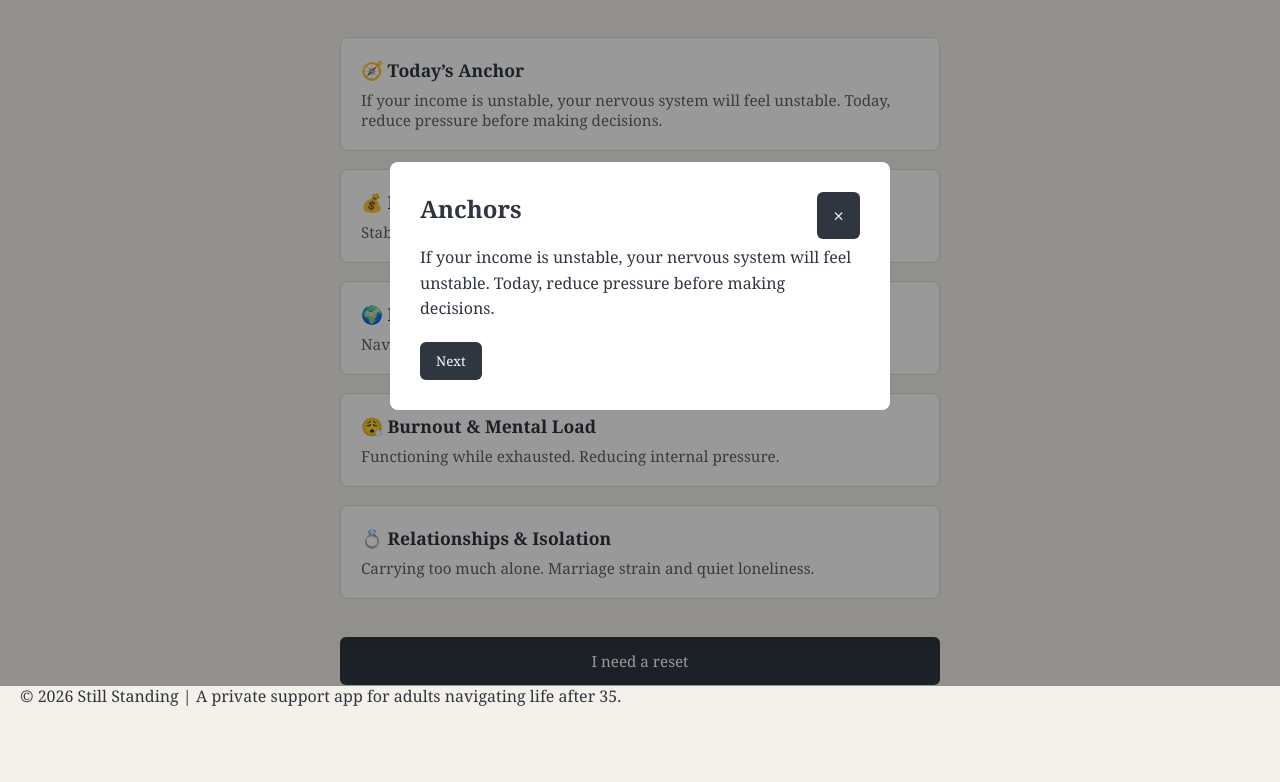
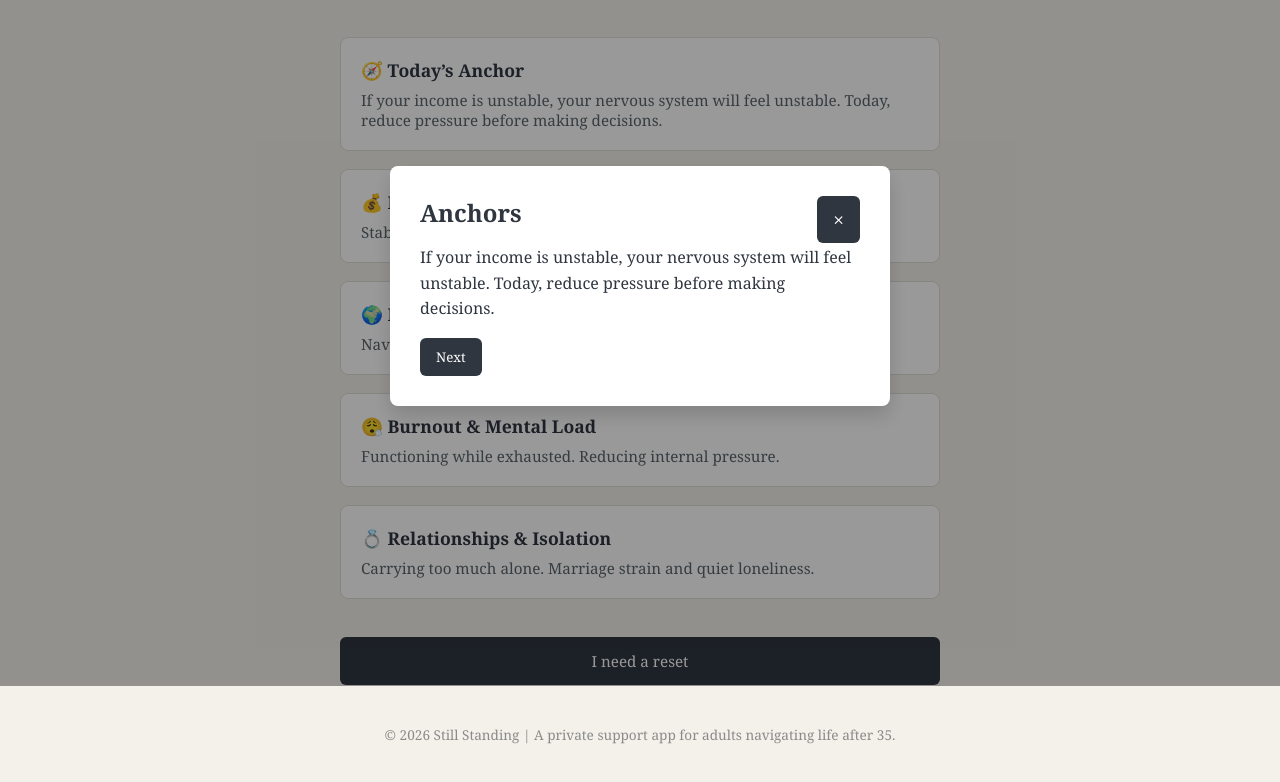
Before and after one commit to gloriascookhouse/Still-Standing-App, a plain HTML site: page index.html in a window 1280 px wide. Both pictures are taken after a click on the element 640 px from the left and 208 px from the top of the page. Shown: the part 114-896 px from the top of the page. Before the commit the page ends 861 px from the top, so only its background shows below. Drawn offline with Linux system fonts and the light colour scheme.

Commit message:
Update style.css

```diff
--- a/style.css
+++ b/style.css
@@ -95,14 +95,15 @@ h1 {
   width: 90%;
   max-width: 500px;
   border-radius: 8px;
+  box-shadow: 0 10px 20px rgba(0,0,0,0.15); /* subtle shadow added */
 }
 
 .modal-content h2 {
-  margin-bottom: 15px;
+  margin-bottom: 10px;
 }
 
 .modal-content p {
-  margin-bottom: 20px;
+  margin-bottom: 16px;
   line-height: 1.6;
 }
 
@@ -122,3 +123,11 @@ h1 {
   float: right;
   cursor: pointer;
 }
+
+/* Footer */
+footer {
+  text-align: center;
+  margin-top: 40px;
+  font-size: 0.85rem;
+  color: #8a8a8a;
+}
```
